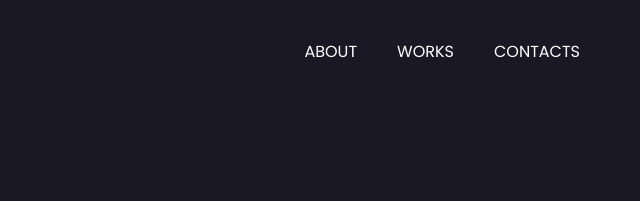
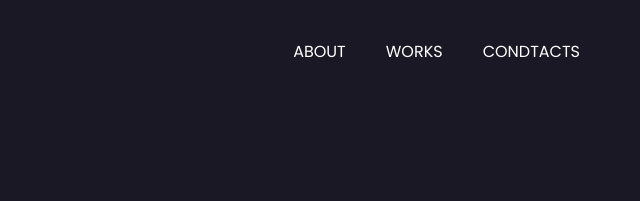
Before and after one commit to saghg/servwer.github.io, a plain HTML site: page index.html in a window 1280 px wide. Shown: the top 201 px of the page, 640-1280 px from the left. Drawn offline with nearby package versions, Linux system fonts and the light colour scheme.

Commit message:
tryong to change

```diff
--- a/index.html
+++ b/index.html
@@ -32,7 +32,7 @@
 				<nav class="nav">
 					<a class="nav__link" href="#">About</a>
 					<a class="nav__link" href="#">Works</a>
-					<a class="nav__link" href="#">Contacts</a>
+					<a class="nav__link" href="#">Condtacts</a>
 				</nav>
 			</div>
 		</div>
```
